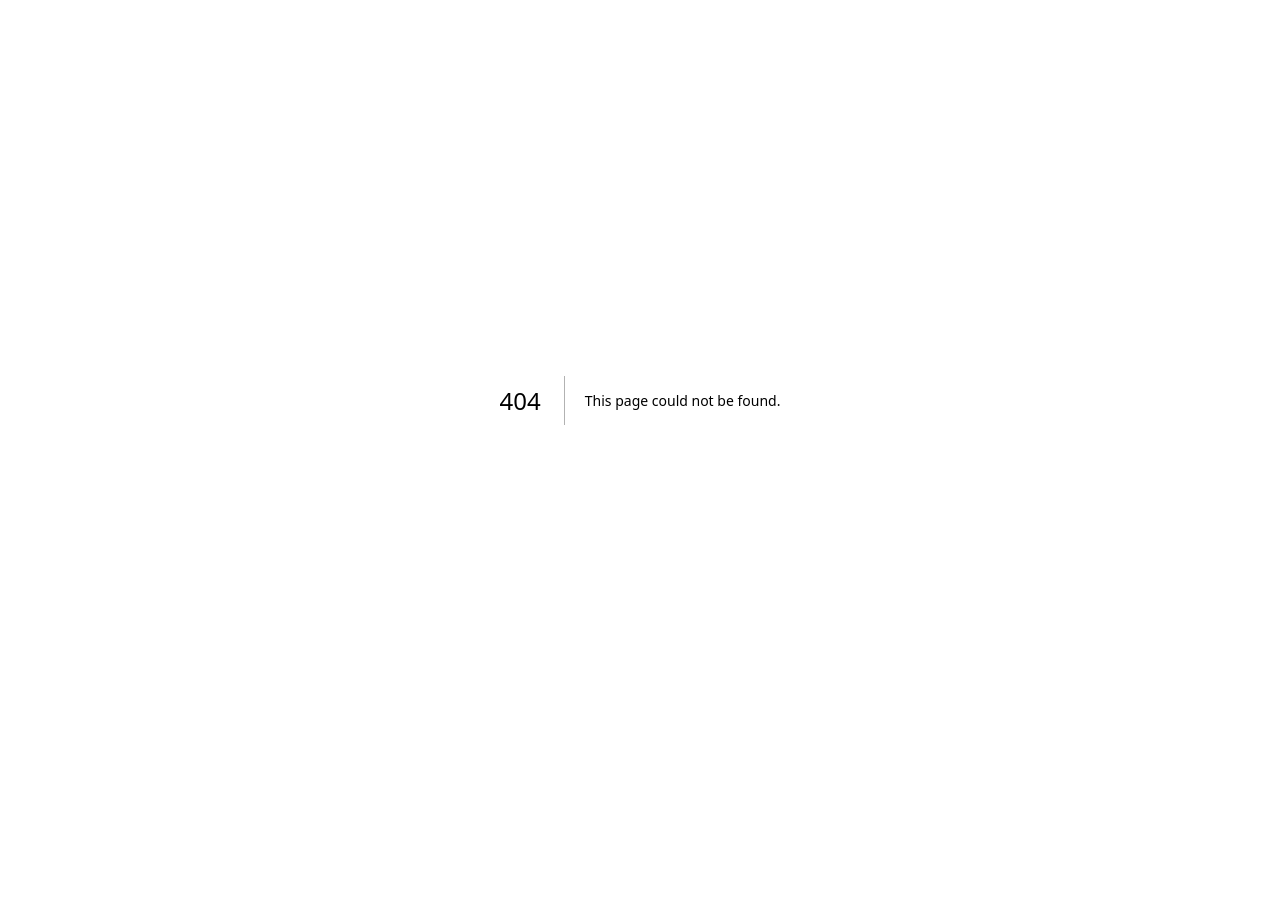
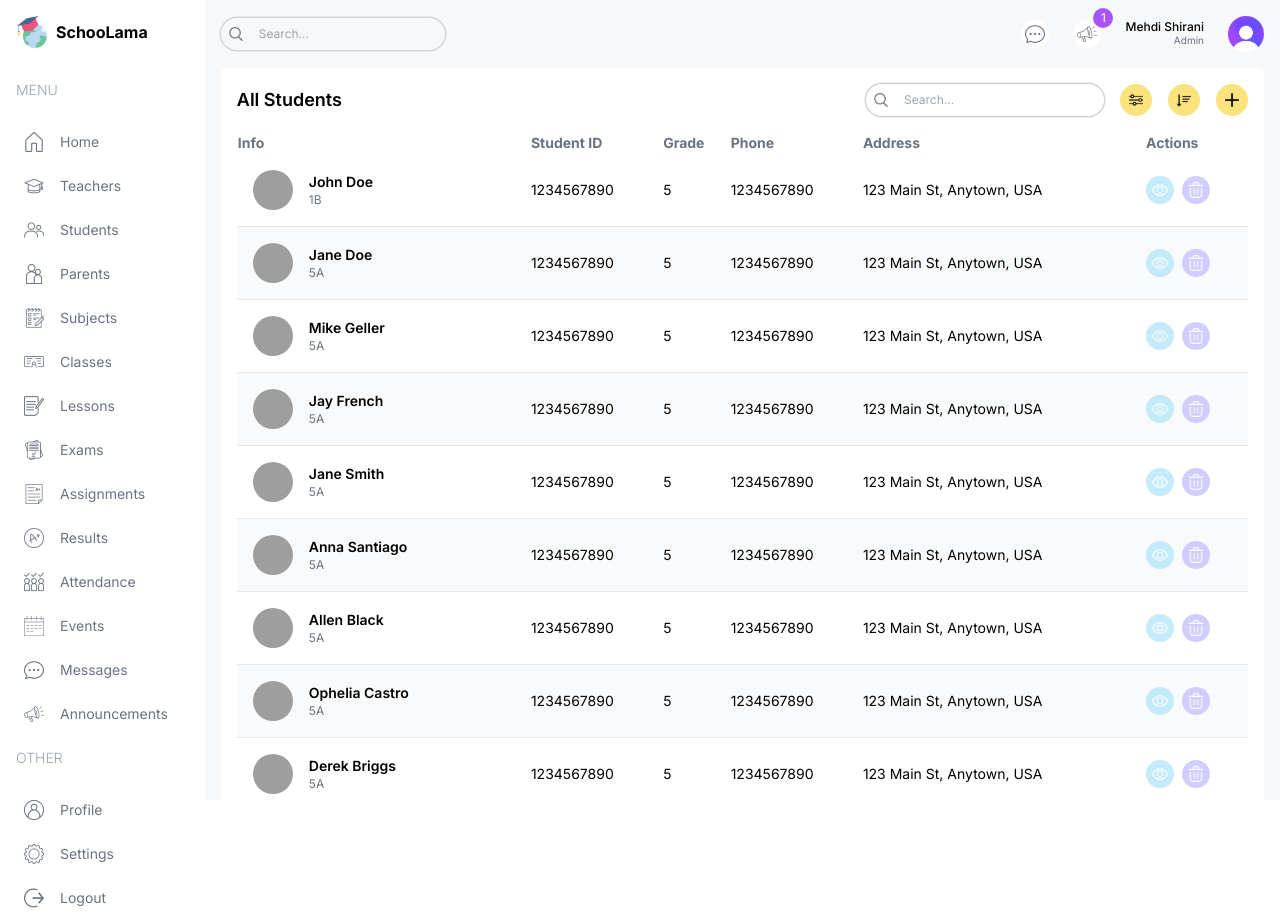
Before and after one commit to m3hdi-shirani/dashboard-next.js, a Next.js app: page /list/students in a window 1280 px wide. Before the commit this address had no page. Before the commit the page ends 800 px from the top, so only its background shows below. Built offline with nearby package versions, Linux system fonts and the light colour scheme; grey boxes are pictures that could not be loaded.

Commit message:
Finish the Students page

```diff
--- /dev/null
+++ b/src/app/(dashboard)/list/students/page.tsx
@@ -0,0 +1,121 @@
+import Pagination from "@/components/Pagination";
+import Table from "@/components/Table";
+import Tablesearch from "@/components/Tablesearch";
+import { role, studentsData } from "@/lib/data";
+import Image from "next/image";
+import Link from "next/link";
+
+type Student = {
+  id: number;
+  studentId: string;
+  name: string;
+  email?: string;
+  photo: string;
+  phone?: string;
+  grade: number;
+  class: string;
+  address: string;
+};
+
+const columns = [
+  {
+    header: "Info",
+    accessor: "info",
+  },
+  {
+    header: "Student ID",
+    accessor: "studentId",
+    className: "hidden md:table-cell",
+  },
+  {
+    header: "Grade",
+    accessor: "grade",
+    className: "hidden md:table-cell",
+  },
+  {
+    header: "Phone",
+    accessor: "phone",
+    className: "hidden lg:table-cell",
+  },
+  {
+    header: "Address",
+    accessor: "address",
+    className: "hidden lg:table-cell",
+  },
+  {
+    header: "Actions",
+    accessor: "action",
+  },
+];
+
+const StudentListPage = () => {
+  const renderRow = (item: Student) => (
+    <tr
+      key={item.id}
+      className="border-b border-gray-200 even:bg-slate-50 text-sm hover:bg-lamaPurpleLight"
+    >
+      <td className="flex items-center gap-4 p-4">
+        <Image
+          src={item.photo}
+          alt=""
+          width={40}
+          height={40}
+          className="md:hidden xl:block w-10 h-10 rounded-full object-cover"
+        />
+        <div className="flex flex-col">
+          <h3 className="font-semibold">{item.name}</h3>
+          <p className="text-xs text-gray-500">{item.class}</p>
+        </div>
+      </td>
+      <td className="hidden md:table-cell">{item.studentId}</td>
+      <td className="hidden md:table-cell">{item.grade}</td>
+      <td className="hidden md:table-cell">{item.phone}</td>
+      <td className="hidden md:table-cell">{item.address}</td>
+      <td>
+        <div className="flex items-center gap-2">
+          <Link href={`/list/teachers/${item.id}`}>
+            <button className="w-7 h-7 flex items-center justify-center rounded-full bg-lamaSky">
+              <Image src="/view.png" alt="" width={16} height={16} />
+            </button>
+          </Link>
+          {role === "admin" && (
+            <button className="w-7 h-7 flex items-center justify-center rounded-full bg-lamaPurple">
+              <Image src="/delete.png" alt="" width={16} height={16} />
+            </button>
+          )}
+        </div>
+      </td>
+    </tr>
+  );
+
+  return (
+    <div className="bg-white p-4 rounded-md flex-1 m-4 mt-0">
+      {/* TOP */}
+      <div className="flex items-center justify-between">
+        <h1 className="hidden md:block text-lg font-semibold">All Students</h1>
+        <div className="flex flex-col md:flex-row items-center gap-4 w-full md:w-auto">
+          <Tablesearch />
+          <div className="flex items-center gap-4 self-end">
+            <button className="w-8 h-8 flex items-center justify-center rounded-full bg-lamaYellow">
+              <Image src="/filter.png" alt="" width={14} height={14} />
+            </button>
+            <button className="w-8 h-8 flex items-center justify-center rounded-full bg-lamaYellow">
+              <Image src="/sort.png" alt="" width={14} height={14} />
+            </button>
+            {role === "admin" && (
+              <button className="w-8 h-8 flex items-center justify-center rounded-full bg-lamaYellow">
+                <Image src="/plus.png" alt="" width={14} height={14} />
+              </button>
+            )}
+          </div>
+        </div>
+      </div>
+      {/* LIST */}
+      <Table columns={columns} renderRow={renderRow} data={studentsData} />
+      {/* PAGINATION */}
+      <Pagination />
+    </div>
+  );
+};
+
+export default StudentListPage;
```
